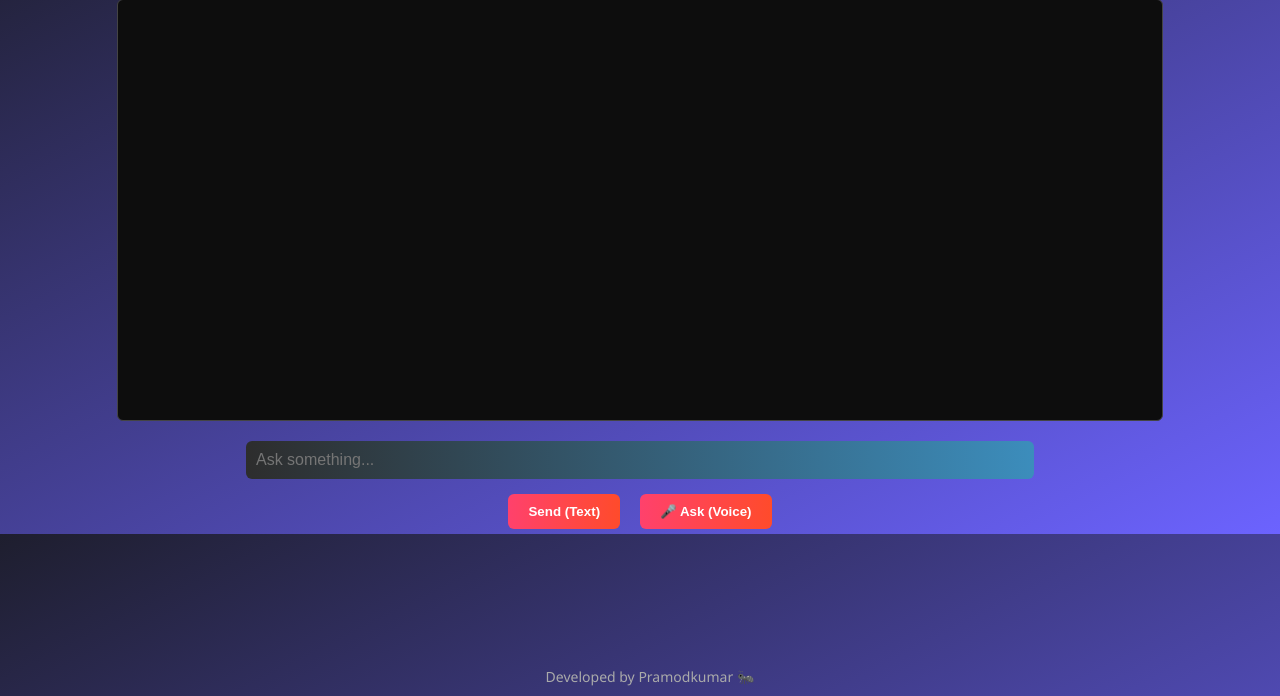
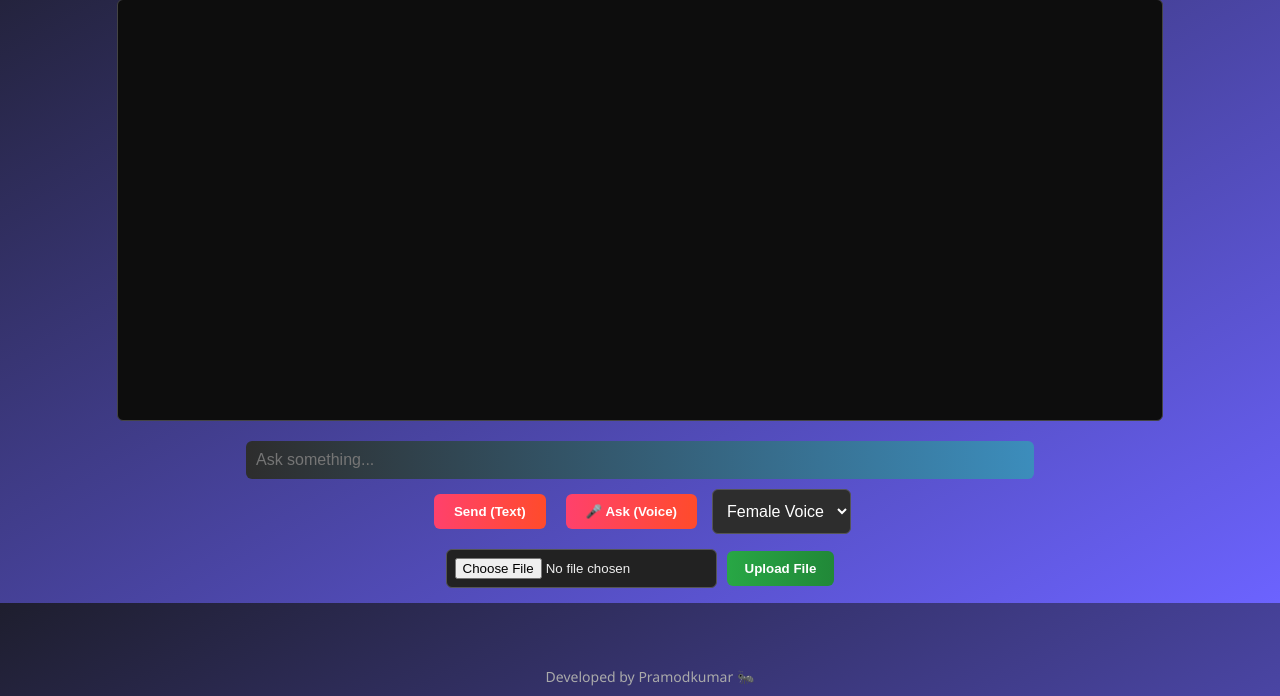
Before and after one commit to AB-bunny178/Hopper-AI, a Flask app: page / in a window 1280 px wide. Shown: the part 104-800 px from the top of the page. Run offline with Flask 3, Linux system fonts and the light colour scheme.

Commit message:
third commit, updations with commands, file uploading (txt), voice selection

````diff
--- a/main.py
+++ b/main.py
@@ -1,16 +1,47 @@
 from flask import Flask, request, jsonify, render_template
+from werkzeug.utils import secure_filename
 import google.generativeai as genai
 import os
+import PyPDF2
+import docx
 
 app = Flask(__name__)
 
 # Configure Gemini
-GEMINI_API_KEY = "AIzaSyBFjbD6YhYFl8WeK42Hzr4Xa_2EKdybuBA"
+GEMINI_API_KEY = os.getenv("GEMINI_API_KEY") or "AIzaSyBMw5zLKW3m8zxff1ue81ReCF4LhnhLMkQ"
 genai.configure(api_key=GEMINI_API_KEY)
-model = genai.GenerativeModel("gemini-1.5-flash-latest")
+model = genai.GenerativeModel("gemini-1.5-flash")
 
 # Temporary chat memory (cleared on tab/browser close)
 chat_history = []
+
+# File upload configuration
+UPLOAD_FOLDER = 'uploads'
+ALLOWED_EXTENSIONS = {'txt', 'pdf', 'docx'}
+app.config['UPLOAD_FOLDER'] = UPLOAD_FOLDER
+
+if not os.path.exists(UPLOAD_FOLDER):
+    os.makedirs(UPLOAD_FOLDER)
+
+def allowed_file(filename):
+    return '.' in filename and filename.rsplit('.', 1)[1].lower() in ALLOWED_EXTENSIONS
+
+def extract_text(file_path):
+    ext = file_path.rsplit('.', 1)[1].lower()
+    text = ""
+    if ext == "txt":
+        with open(file_path, 'r', encoding='utf-8') as f:
+            text = f.read()
+    elif ext == "pdf":
+        with open(file_path, 'rb') as f:
+            reader = PyPDF2.PdfReader(f)
+            for page in reader.pages:
+                text += page.extract_text()
+    elif ext == "docx":
+        doc = docx.Document(file_path)
+        for para in doc.paragraphs:
+            text += para.text + "\n"
+    return text
 
 @app.route("/")
 def index():
@@ -23,21 +54,47 @@ def ask():
     if not user_input:
         return jsonify({"response": "No input received."})
 
-    # Add user input to memory
     chat_history.append({"role": "user", "parts": [user_input]})
 
     try:
-        # Get Gemini response with context
         response = model.generate_content(chat_history)
         answer = response.text.strip()
-
-        # Add Gemini reply to memory
         chat_history.append({"role": "model", "parts": [answer]})
-
         return jsonify({"response": answer})
     except Exception as e:
         print("Gemini Error:", e)
         return jsonify({"response": "Sorry, I encountered an error."})
+
+@app.route("/upload", methods=["POST"])
+def upload():
+    if 'file' not in request.files:
+        return jsonify({"response": "No file uploaded."})
+
+    file = request.files['file']
+
+    if file.filename == '':
+        return jsonify({"response": "No selected file."})
+
+    if file and allowed_file(file.filename):
+        filename = secure_filename(file.filename)
+        path = os.path.join(app.config['UPLOAD_FOLDER'], filename)
+        file.save(path)
+
+        extracted_text = extract_text(path)
+        if not extracted_text.strip():
+            return jsonify({"response": "Could not extract text from the file."})
+
+        chat_history.append({"role": "user", "parts": [f"Analyze this file content:\n{extracted_text[:3000]}"]})
+        try:
+            response = model.generate_content(chat_history)
+            answer = response.text.strip()
+            chat_history.append({"role": "model", "parts": [answer]})
+            return jsonify({"response": answer})
+        except Exception as e:
+            print("Gemini Error (File):", e)
+            return jsonify({"response": "Gemini failed to analyze the file."})
+
+    return jsonify({"response": "Unsupported file type."})
 
 @app.route("/reset", methods=["POST"])
 def reset():
--- a/static/style.css
+++ b/static/style.css
@@ -224,3 +224,76 @@ body.light-mode .toggle-switch .slider {
 body.light-mode .toggle-switch input:checked + .slider {
   background-color: #2196F3;
 }
+/* === Voice Dropdown === */
+.dropdown {
+  padding: 10px;
+  font-size: 16px;
+  border-radius: 6px;
+  background-color: #2d2d2d;
+  color: white;
+  border: 1px solid #555;
+  cursor: pointer;
+}
+
+body.light-mode .dropdown {
+  background-color: #f0f0f0;
+  color: #222;
+  border: 1px solid #ccc;
+}
+
+/* === File Upload === */
+.file-upload {
+  display: flex;
+  justify-content: center;
+  align-items: center;
+  gap: 10px;
+  margin: 15px 0;
+  flex-wrap: wrap;
+}
+
+.file-input {
+  background: #222;
+  color: #eee;
+  padding: 8px;
+  border: 1px solid #555;
+  border-radius: 6px;
+  cursor: pointer;
+}
+
+.upload-btn {
+  background: linear-gradient(to right, #28a745, #218838);
+  border: none;
+  padding: 10px 18px;
+  color: white;
+  font-weight: bold;
+  border-radius: 6px;
+  cursor: pointer;
+  transition: all 0.2s ease-in-out;
+}
+
+.upload-btn:hover {
+  background: linear-gradient(to right, #218838, #28a745);
+  transform: scale(1.05);
+}
+
+body.light-mode .file-input {
+  background: #e0e0e0;
+  color: #111;
+  border: 1px solid #bbb;
+}
+
+body.light-mode .upload-btn {
+  background: linear-gradient(to right, #4CAF50, #388E3C);
+}
+
+.history-box {
+  max-height: 300px;
+  overflow-y: auto;
+  background-color: #1c1c1c;
+  padding: 10px;
+  margin: 10px 0;
+  border: 1px solid #444;
+  border-radius: 5px;
+  color: #ddd;
+  font-size: 14px;
+}
--- a/templates/index.html
+++ b/templates/index.html
@@ -22,10 +84,22 @@
 
   <main>
     <div id="chat-box"></div>
-    <input id="prompt" placeholder="Ask something..." />
+    <div id="typing-indicator">Jarvis is typing...</div>
+    <div class="mic-anim" id="micWave"></div>
+    <!-- <button onclick="toggleFullscreen()">🖵 Toggle Fullscreen</button> -->
+    <input id="prompt" placeholder="Ask something..." onkeydown="handleEnter(event)" />
     <div class="buttons">
       <button onclick="sendText()">Send (Text)</button>
       <button onclick="voiceInput()">🎤 Ask (Voice)</button>
+      <select id="voiceGender" class="dropdown">
+        <option value="female">Female Voice</option>
+        <option value="male">Male Voice</option>
+      </select>
+    </div>
+
+    <div class="file-upload">
+      <input type="file" id="fileInput" class="file-input" />
+      <button class="upload-btn" onclick="uploadFile()">Upload File</button>
     </div>
   </main>
 
@@ -37,6 +111,10 @@
     const chatBox = document.getElementById("chat-box");
     const toggle = document.getElementById("themeToggle");
     const body = document.body;
+    const micWave = document.getElementById("micWave");
+    const typingIndicator = document.getElementById("typing-indicator");
+    let voices = [];
+    let fromVoice = false;
 
     window.onload = () => {
       const savedTheme = localStorage.getItem("theme");
@@ -50,6 +128,10 @@
         chatBox.innerHTML = history;
         chatBox.scrollTop = chatBox.scrollHeight;
       }
+
+      speechSynthesis.onvoiceschanged = () => {
+        voices = speechSynthesis.getVoices();
+      };
     };
 
     function toggleTheme() {
@@ -62,24 +144,13 @@
       }
     }
 
+    // function toggleFullscreen() {
+    //   chatBox.classList.toggle("fullscreen");
+    // }
+
     function appendMessage(sender, msg) {
       const senderClass = sender === "You" ? "user" : "jarvis";
-      let html = "";
-
-      if (msg.includes("```")) {
-        const parts = msg.split("```");
-        html += `<p class="${senderClass}"><strong>${sender}:</strong></p>`;
-        for (let i = 0; i < parts.length; i++) {
-          if (i % 2 === 1) {
-            html += `<pre><code>${escapeHtml(parts[i])}</code></pre>`;
-          } else {
-            html += `<p>${escapeHtml(parts[i])}</p>`;
-          }
-        }
-      } else {
-        html += `<p class="${senderClass}"><strong>${sender}:</strong> ${escapeHtml(msg)}</p>`;
-      }
-
+      let html = `<p class="${senderClass}"><strong>${sender}:</strong> ${escapeHtml(msg)}</p>`;
       chatBox.innerHTML += html;
       chatBox.scrollTop = chatBox.scrollHeight;
       sessionStorage.setItem("chatHistory", chatBox.innerHTML);
@@ -96,6 +167,13 @@
       return text.replace(/[&<>"']/g, m => map[m]);
     }
 
+    function handleEnter(event) {
+      if (event.key === "Enter") {
+        event.preventDefault();
+        sendText();
+      }
+    }
+
     async function sendText() {
       const promptInput = document.getElementById("prompt");
       const prompt = promptInput.value.trim();
@@ -104,43 +182,98 @@
       appendMessage("You", prompt);
       promptInput.value = "";
 
+      const lower = prompt.toLowerCase();
+      if (lower.includes("open youtube")) {
+        window.open("https://youtube.com", "_blank");
+        appendMessage("Jarvis", "Opening YouTube...");
+        return;
+      }
+      if (lower.includes("open google")) {
+        window.open("https://google.com", "_blank");
+        appendMessage("Jarvis", "Opening Google...");
+        return;
+      }
+      if (lower.includes("open gmail")) {
+        window.open("https://mail.google.com", "_blank");
+        appendMessage("Jarvis", "Opening Gmail...");
+        return;
+      }
+      if (lower.includes("weather")) {
+        window.open("https://www.google.com/search?q=weather", "_blank");
+        appendMessage("Jarvis", "Here’s the weather forecast.");
+        return;
+      }
+      if (lower.includes("news")) {
+        window.open("https://news.google.com", "_blank");
+        appendMessage("Jarvis", "Showing the latest news.");
+        return;
+      }
+
+      typingIndicator.style.display = "block";
       const res = await fetch("/ask", {
         method: "POST",
         headers: { "Content-Type": "application/json" },
         body: JSON.stringify({ prompt })
       });
+      typingIndicator.style.display = "none";
 
       const data = await res.json();
       appendMessage("Jarvis", data.response);
+
+      if (fromVoice) {
+        speak(data.response);
+        fromVoice = false;
+      }
     }
 
     function voiceInput() {
       const recognition = new webkitSpeechRecognition();
       recognition.lang = "en-IN";
+      fromVoice = true;
+      micWave.style.display = "block";
       recognition.start();
 
       recognition.onresult = function (event) {
+        micWave.style.display = "none";
         const transcript = event.results[0][0].transcript;
         document.getElementById("prompt").value = transcript;
-        appendMessage("You", transcript);
+        sendText();
+      };
 
-        fetch("/ask", {
-          method: "POST",
-          headers: { "Content-Type": "application/json" },
-          body: JSON.stringify({ prompt: transcript })
-        })
-        .then(res => res.json())
-        .then(data => {
-          appendMessage("Jarvis", data.response);
-          speak(data.response);
-        });
-      };
+      recognition.onerror = function () {
+        micWave.style.display = "none";
+      }
     }
 
     function speak(text) {
-      const msg = new SpeechSynthesisUtterance(text);
-      msg.lang = "en-IN";
-      window.speechSynthesis.speak(msg);
+      const gender = document.getElementById("voiceGender").value;
+      const utterance = new SpeechSynthesisUtterance(text);
+      utterance.lang = "en-IN";
+      const match = voices.find(v => {
+        const voiceName = v.name.toLowerCase();
+        return gender === "female"
+          ? voiceName.includes("female") || v.name.includes("Zira") || v.name.includes("Siri")
+          : voiceName.includes("male") || v.name.includes("David") || v.name.includes("Alex");
+      });
+      if (match) utterance.voice = match;
+      speechSynthesis.speak(utterance);
+    }
+
+    async function uploadFile() {
+      const fileInput = document.getElementById("fileInput");
+      const file = fileInput.files[0];
+      if (!file) return alert("Please choose a file.");
+
+      const formData = new FormData();
+      formData.append("file", file);
+
+      const res = await fetch("/upload", {
+        method: "POST",
+        body: formData
+      });
+
+      const data = await res.json();
+      appendMessage("Jarvis", data.response);
     }
 
     window.onbeforeunload = function () {
````
Also changed, not shown: other parts of templates/index.html (+63 -1 lines), uploads/anatomy.txt (added, +76 -0 lines), chat_history.db (added), uploads/2c30ff89479709.5df649a7cb6b9.jpg (added), uploads/Screenshot_2024-04-24_174151.png (added), uploads/Screenshot_2025-06-20_200456.png (added), uploads/music_player.jpg (added), 2 other files. Lines whose indentation alone changed are shown as unchanged.
